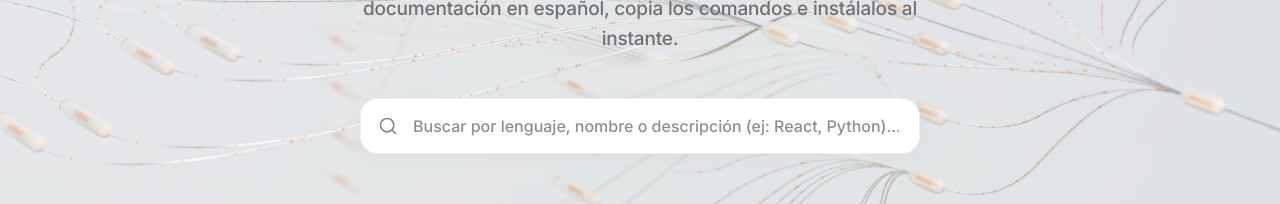
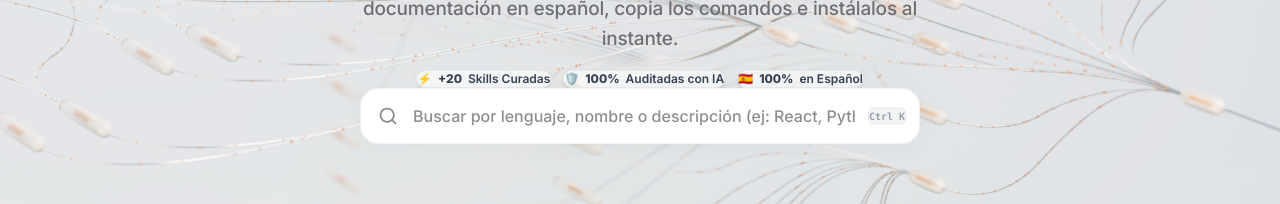
Before and after one commit to glucena1918-tech/store_skills, a React (Vite) app: page / in a window 1280 px wide. Shown: the part 411-615 px from the top of the page. Built offline with nearby package versions, Linux system fonts and the light colour scheme; no server answers; the database is empty.

Commit message:
design: add stats ribbon, Ctrl+K shortcut focus, and ambient mesh glow in Hero

```diff
--- a/src/components/Hero.jsx
+++ b/src/components/Hero.jsx
@@ -1,6 +1,24 @@
 import { Search, Compass } from 'lucide-react'
+import { useState, useEffect, useRef } from 'react'
 
 export default function Hero({ searchQuery, onSearchChange }) {
+  const searchInputRef = useRef(null)
+  const [kbdText, setKbdText] = useState('Ctrl K')
+
+  useEffect(() => {
+    if (typeof window !== 'undefined' && /Mac|iPod|iPhone|iPad/.test(navigator.platform || navigator.userAgent)) {
+      setKbdText('⌘K')
+    }
+
+    const handleKeyDown = (e) => {
+      if ((e.metaKey || e.ctrlKey) && e.key.toLowerCase() === 'k') {
+        e.preventDefault()
+        searchInputRef.current?.focus()
+      }
+    }
+    window.addEventListener('keydown', handleKeyDown)
+    return () => window.removeEventListener('keydown', handleKeyDown)
+  }, [])
   return (
     <section
       id="hero"
@@ -38,7 +56,9 @@ export default function Hero({ searchQuery, onSearchChange }) {
           Curado por Inteligencia Artificial
         </div>
 
-        {/* Dynamic Display Title */}
+        {/* Dynamic Display Title with Ambient Mesh Glow */}
+        <div className="relative">
+          <div className="absolute -z-10 w-96 h-36 bg-gradient-to-r from-blue-400/10 via-indigo-400/10 to-purple-400/10 blur-3xl rounded-full top-1/2 left-1/2 -translate-x-1/2 -translate-y-1/2 pointer-events-none" />
           <h1 style={{ color: 'var(--color-text-primary)', marginBottom: '20px' }}>
             Descubre las mejores{' '}
             <br className="hidden sm:inline" />
@@ -51,13 +71,14 @@ export default function Hero({ searchQuery, onSearchChange }) {
               herramientas de IA
             </span>
           </h1>
+        </div>
 
         {/* Subtitle */}
         <p style={{
           fontSize: '19px',
           color: 'var(--color-text-secondary)',
           maxWidth: '580px',
-          margin: '0 auto 44px',
+          margin: '0 auto 16px',
           lineHeight: 1.6,
           fontWeight: 450,
           letterSpacing: '-0.01em',
@@ -65,12 +86,26 @@ export default function Hero({ searchQuery, onSearchChange }) {
           Un directorio premium de Skills para Agentes IA. Encuentra la documentación en español, copia los comandos e instálalos al instante.
         </p>
 
+        {/* Stats Ribbon */}
+        <div className="flex flex-wrap justify-center items-center gap-3 mb-8">
+          <span className="inline-flex items-center gap-1.5 px-3 py-1.5 rounded-full text-xs font-semibold bg-white/60 backdrop-blur-md border border-gray-200/80 text-gray-700 shadow-sm">
+            ⚡ <b>+20</b> Skills Curadas
+          </span>
+          <span className="inline-flex items-center gap-1.5 px-3 py-1.5 rounded-full text-xs font-semibold bg-white/60 backdrop-blur-md border border-gray-200/80 text-gray-700 shadow-sm">
+            🛡️ <b>100%</b> Auditadas con IA
+          </span>
+          <span className="inline-flex items-center gap-1.5 px-3 py-1.5 rounded-full text-xs font-semibold bg-white/60 backdrop-blur-md border border-gray-200/80 text-gray-700 shadow-sm">
+            🇪🇸 <b>100%</b> en Español
+          </span>
+        </div>
+
         {/* Premium macOS-style Search Bar */}
         <div className="relative" style={{ maxWidth: '560px', margin: '0 auto', animation: 'fadeInUp 0.8s cubic-bezier(0.16, 1, 0.3, 1) 0.15s both' }}>
           <div className="absolute flex items-center pointer-events-none" style={{ top: 0, bottom: 0, left: '18px' }}>
             <Search style={{ width: '20px', height: '20px', color: 'var(--color-text-tertiary)' }} />
           </div>
           <input
+            ref={searchInputRef}
             id="search-input"
             type="text"
             value={searchQuery}
@@ -80,7 +115,7 @@ export default function Hero({ searchQuery, onSearchChange }) {
               width: '100%',
               height: '56px',
               paddingLeft: '52px',
-              paddingRight: '20px',
+              paddingRight: '64px',
               borderRadius: '18px',
               background: '#ffffff',
               border: '1px solid var(--color-border)',
@@ -100,6 +135,9 @@ export default function Hero({ searchQuery, onSearchChange }) {
               e.target.style.boxShadow = '0 4px 20px rgba(0,0,0,0.03)'
             }}
           />
+          <kbd className="absolute right-3.5 top-1/2 -translate-y-1/2 hidden sm:inline-flex items-center gap-0.5 px-2 py-1 text-[10px] font-semibold text-gray-400 bg-gray-100 border border-gray-200 rounded-md select-none pointer-events-none">
+            {kbdText}
+          </kbd>
         </div>
       </div>
     </section>
```
Lines whose indentation alone changed are shown as unchanged.
